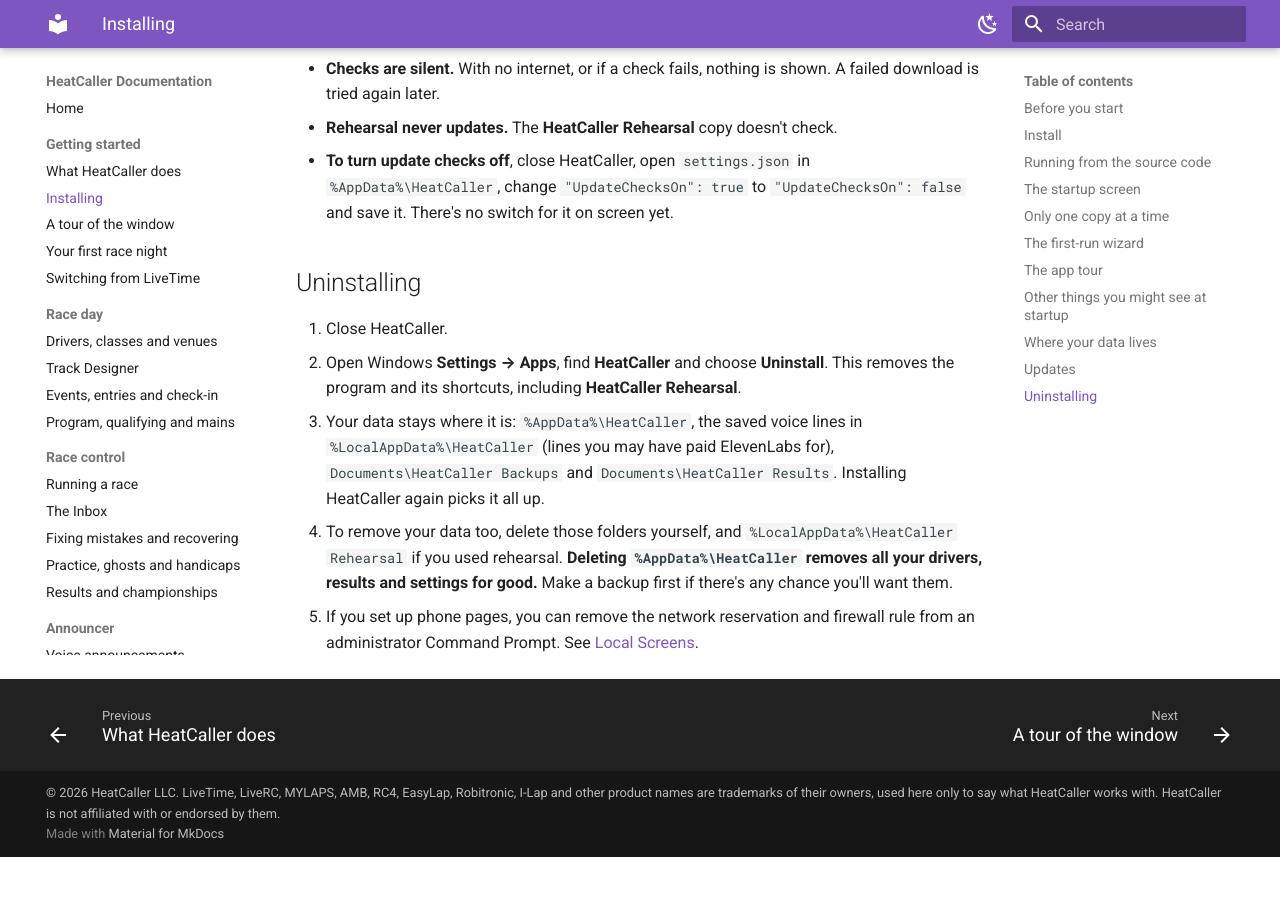
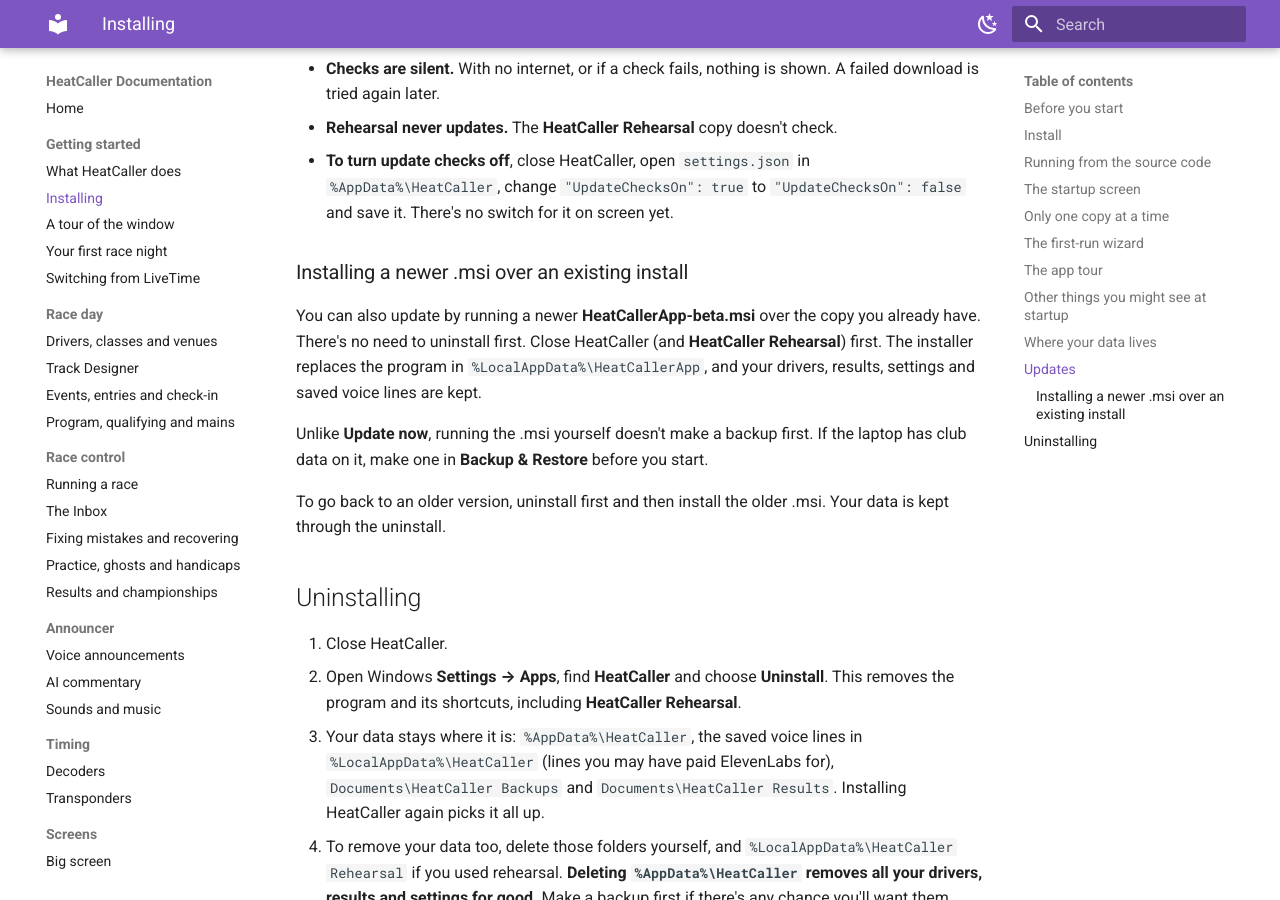
Before and after one commit to heatcaller/HeatCaller, an MkDocs documentation site: the page built from website/docs/getting-started/install.md, in a window 1280 px wide and 900 px high, scrolled down 6668 px. Built offline with MkDocs 1.6.1 and Material for MkDocs 9.7.7, drawn with Linux system fonts in a browser that asks for light colours; before the commit the page ends 7525 px from its top, so only the background shows below that.

Commit message:
Install guide: installing a newer .msi over an existing install
No uninstall needed and data is kept; it makes no backup the way
Update now does; to go back a version, uninstall first.

Co-Authored-By: Claude Opus 5.5 <noreply@anthropic.com>

```diff
--- a/website/docs/getting-started/install.md
+++ b/website/docs/getting-started/install.md
@@ -163,6 +163,14 @@ A few things to know:
 - **Rehearsal never updates.** The **HeatCaller Rehearsal** copy doesn't check.
 - **To turn update checks off**, close HeatCaller, open `settings.json` in `%AppData%\HeatCaller`, change `"UpdateChecksOn": true` to `"UpdateChecksOn": false` and save it. There's no switch for it on screen yet.
 
+### Installing a newer .msi over an existing install
+
+You can also update by running a newer **HeatCallerApp-beta.msi** over the copy you already have. There's no need to uninstall first. Close HeatCaller (and **HeatCaller Rehearsal**) first. The installer replaces the program in `%LocalAppData%\HeatCallerApp`, and your drivers, results, settings and saved voice lines are kept.
+
+Unlike **Update now**, running the .msi yourself doesn't make a backup first. If the laptop has club data on it, make one in **Backup & Restore** before you start.
+
+To go back to an older version, uninstall first and then install the older .msi. Your data is kept through the uninstall.
+
 ## Uninstalling
 
 1. Close HeatCaller.
```
